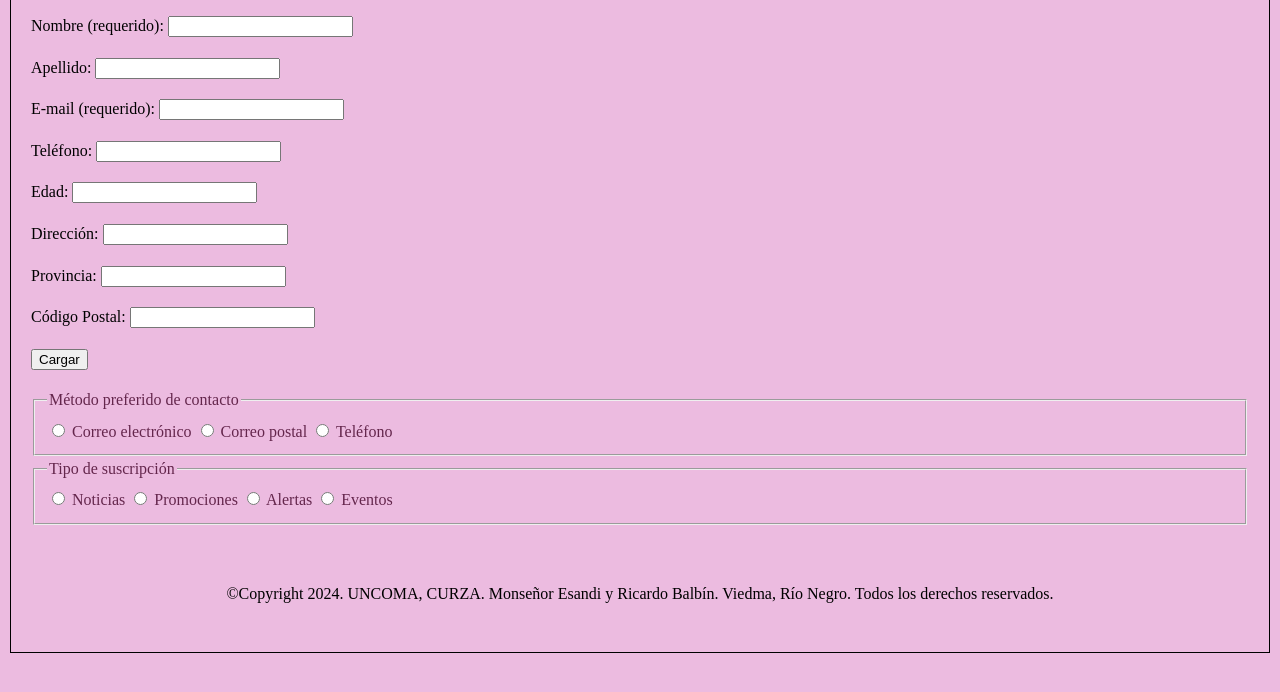
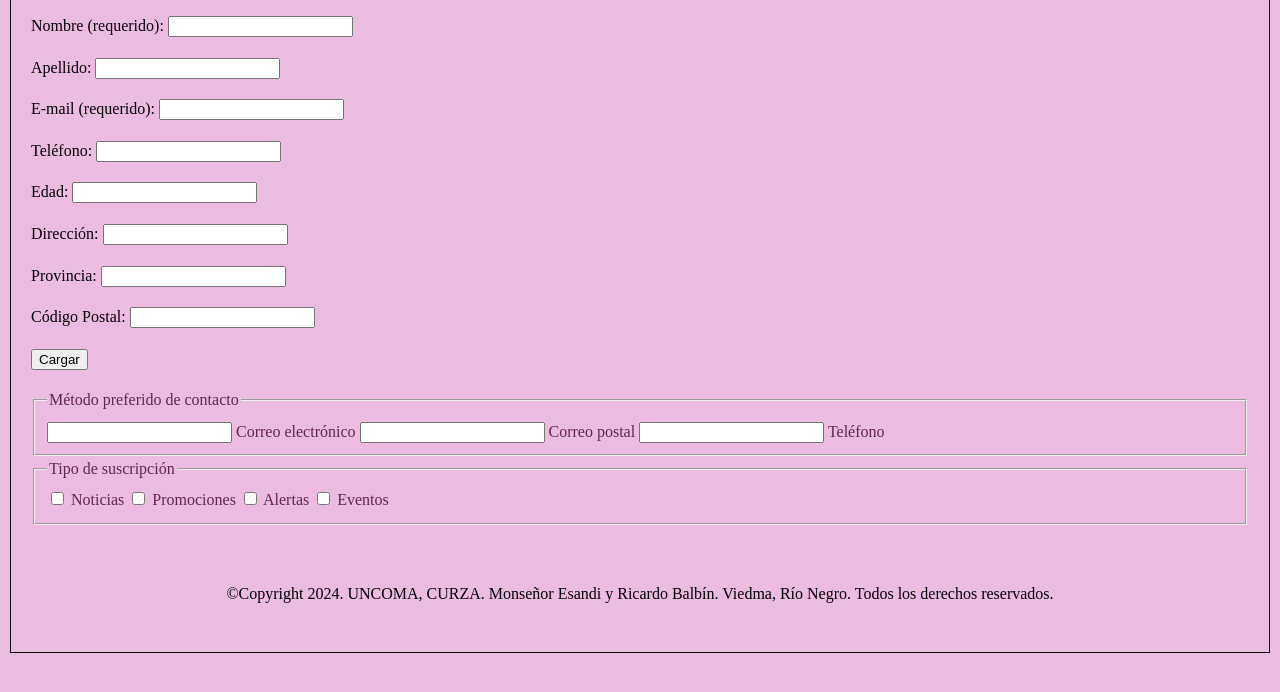
Before and after one commit to Julietaccarmona/RepositorioLab, a plain HTML site: page contacto.html in a window 1280 px wide. Shown: the part 104-796 px from the top of the page. Drawn offline with Linux system fonts and the light colour scheme.

Commit message:
Formulario 4

```diff
--- a/contacto.html
+++ b/contacto.html
@@ -34,11 +34,11 @@
         </p>
 
         <p><label for="POST-Email">E-mail (requerido):</label>
-        <input id="POST-Email" type="text" e-mail ="e-mail" />
+        <input id="POST-Email" type="email" e-mail ="e-mail" />
         </p>
 
         <p><label for="POST-Telefono">Teléfono:</label>
-        <input id="POST-Telefono" type="text" telefono ="telefono" />
+        <input id="POST-Telefono" type="tel" telefono ="telefono" />
         </p>
 
         <p><label for="POST-edad">Edad: </label>
@@ -59,18 +59,18 @@
 
 
 
-        <input type="submit" value="Cargar" /></p>
+        <input type="button" value="Cargar" /></p>
       </form>
 
       <!-- Formulario con conjunto de campos, leyenda y etiqueta -->
       <form action="" method="post">
         <fieldset>
           <legend>Método preferido de contacto</legend>
-          <input type="radio" name="radio" id="radio" />
+          <input type="radio button" name="radio" id="radio" />
           <label for="radio">Correo electrónico</label>
-          <input type="radio" name="radio" id="radio" />
+          <input type="radio button" name="radio" id="radio" />
           <label for="radio">Correo postal</label>
-          <input type="radio" name="radio" id="radio" />
+          <input type="radio button" name="radio" id="radio" />
           <label for="radio">Teléfono</label>
         </fieldset>
       </form>
@@ -78,13 +78,13 @@
       <form action="" method="post">
         <fieldset>
           <legend>Tipo de suscripción</legend>
-          <input type="radio" name="radio" id="radio" />
+          <input type="checkbox" name="checkbox" id="checkbox" />
           <label for="radio">Noticias</label>
-          <input type="radio" name="radio" id="radio" />
+          <input type="checkbox" name="checkbox" id="checkbox" />
           <label for="radio">Promociones</label>
-          <input type="radio" name="radio" id="radio" />
+          <input type="checkbox" name="checkbox" id="checkbox" />
           <label for="radio">Alertas</label>
-          <input type="radio" name="radio" id="radio" />
+          <input type="checkbox" name="checkbox" id="checkbox" />
           <label for="radio">Eventos</label>
         </fieldset>
       </form>
```
